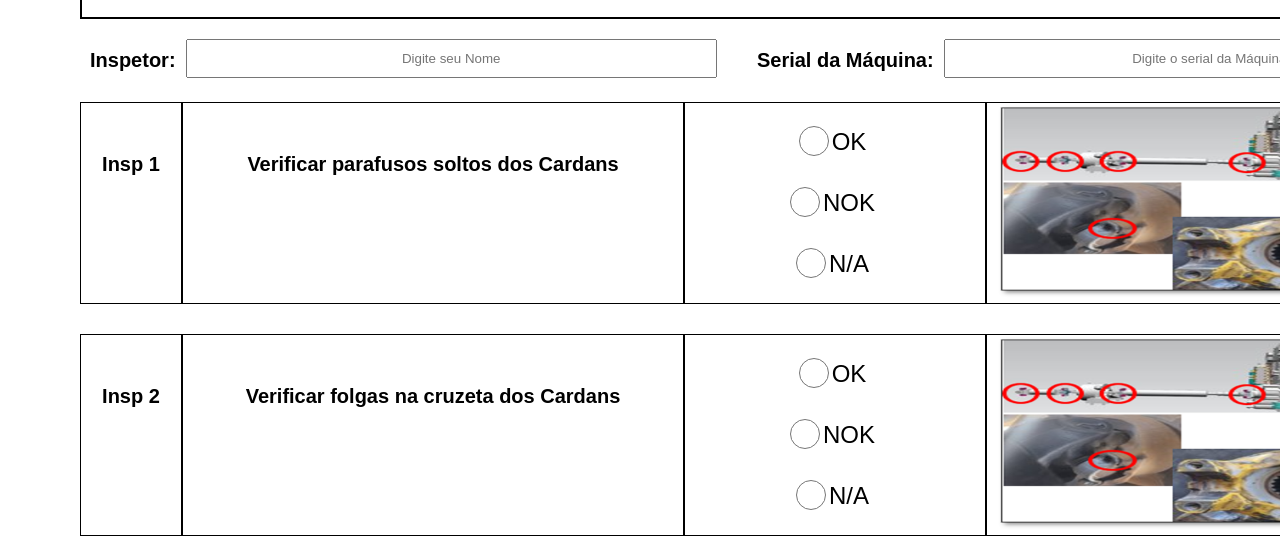
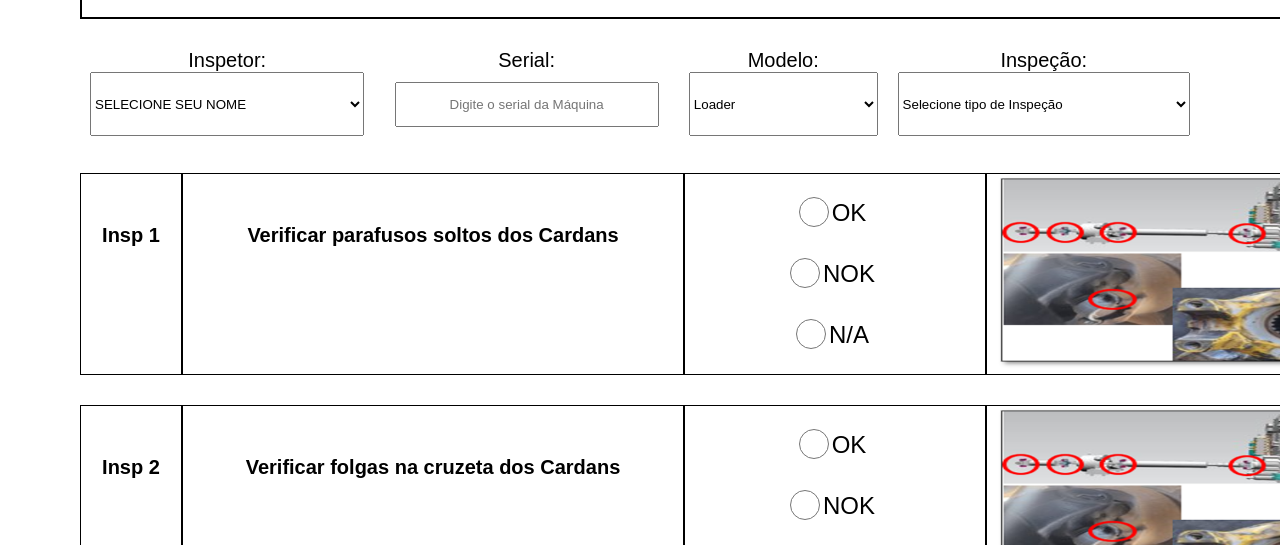
Before and after one commit to jervesonje/Check-List-de-inspe-o, a plain HTML site: page index.html in a window 1280 px wide. Shown: the part 213-758 px from the top of the page. Drawn offline with Linux system fonts and the light colour scheme.

Commit message:
Ultima Versao

```diff
--- a/index.html
+++ b/index.html
@@ -16,13 +16,13 @@
         .inspecao {
             display: grid;
             grid-auto-flow: column;
+            grid-auto-columns: auto;
             font-family: Arial, Helvetica, sans-serif;
             font-size: 20px;
             color: black;
-            margin-left: 10px;
             margin-top: 20px;
-            text-align: center;
-            width: 1425px;
+            margin-bottom: 50px;
+
         }
         .verif {
             display: grid;
@@ -62,9 +62,8 @@
 
         }
         .input {
-            margin-right: 450px;
-            height: 100%;
-            width: 90%;
+            margin: 10px;
+            text-align: center;
         }
 
         h1 {
@@ -72,13 +71,6 @@
             margin-top: 50px;
             font-family: Arial, Helvetica, sans-serif;
             font-size: 20px;
-
-        }
-
-        select {
-            width: 100px;
-            height: 100px;
-            margin-top: 50px;
 
         }
 
@@ -147,13 +139,15 @@
         }
 
         input[type=text] {
-            margin-left: 10px;
-            text-align: center;
+            width: 90%;
+            height: 60%;
         }
 
-        label {
-            margin-top: 10px;
+        select {
+            height: 100%;
+            width: 100%;
         }
+
     </style>
 </head>
 <body>
@@ -166,13 +160,56 @@
 
     <!--Identificação-->
         <form action="https://api.sheetmonkey.io/form/szC3rxyaNsSeNZfxf7fk5V" method="post">
-    <div class="inspecao">
-        <label> <b>Inspetor:</b> </label>
-        <input class="input" placeholder="Digite seu Nome" type="text" required name="inspetor">
-        <label> <b> Serial da Máquina: </b> </label>
-        <input class="input" placeholder="Digite o serial da Máquina" type="text" required name="serial da máquina">
-        <input type="hidden" name="Created" value="x-sheetmonkey-current-date-time"/>
-    </div>
+
+        <div class="inspecao">
+            <div class="input">
+                <label>Inspetor:</label>
+                <select name="inspetor" required>
+                    <option selected value="">SELECIONE SEU NOME</option>
+                    <option value="ANA">ANA</option>
+                    <option value="ARILSON">ARILSON</option>
+                    <option value="BRUNO MARQUES">BRUNO MARQUES</option>
+                    <option value="BRUNO SIMÕES">BRUNO SIMÕES</option>
+                    <option value="DAVID">DAVID</option>
+                    <option value="DÉBORA">DÉBORA</option>
+                    <option value="GERALDO">GERALDO</option>
+                    <option value="HECTOR">HECTOR</option>
+                    <option value="JEFERSON">JEFERSON</option>
+                    <option value="JÚLIO">JÚLIO</option>
+                    <option value="NICOLAS">NICOLAS</option>
+                    <option value="RODRIGO">RODRIGO</option>
+                    <option value="VALQUIR">VALQUIR</option>
+                    <option value="VINÍCIUOS">VINÍCIUOS</option>
+                    <option value="WILLIAN">WILLIAN</option>
+                </select>
+            </div>
+
+            <div class="input">
+                <label>Serial:</label>
+                <input class="input" placeholder="Digite o serial da Máquina" type="text" required name="serial da máquina">
+                <input type="hidden" name="Created" value="x-sheetmonkey-current-date-time"/>
+            </div>
+
+            <div class="input">
+                <label>Modelo:</label>
+                <select name="modelo" required>
+                    <option value="BK">Backhoe</option>
+                    <option selected value="LD">Loader</option>
+                    <option value="MG">Motorgrader</option>
+                    <option value="CR">Crawler</option>
+                </select>
+            </div>
+
+            <div class="input">
+                <label>Inspeção:</label>
+                <select name="visual/funcional" required>
+                    <option selected value="">Selecione tipo de Inspeção</option>
+                    <option value="visual">Visual</option>
+                    <option value="funcional">Funcional</option>
+                </select>
+            </div>
+
+        </div>
 
     <!---Linha de Inpeção1-->
     <div class="verif">
```
